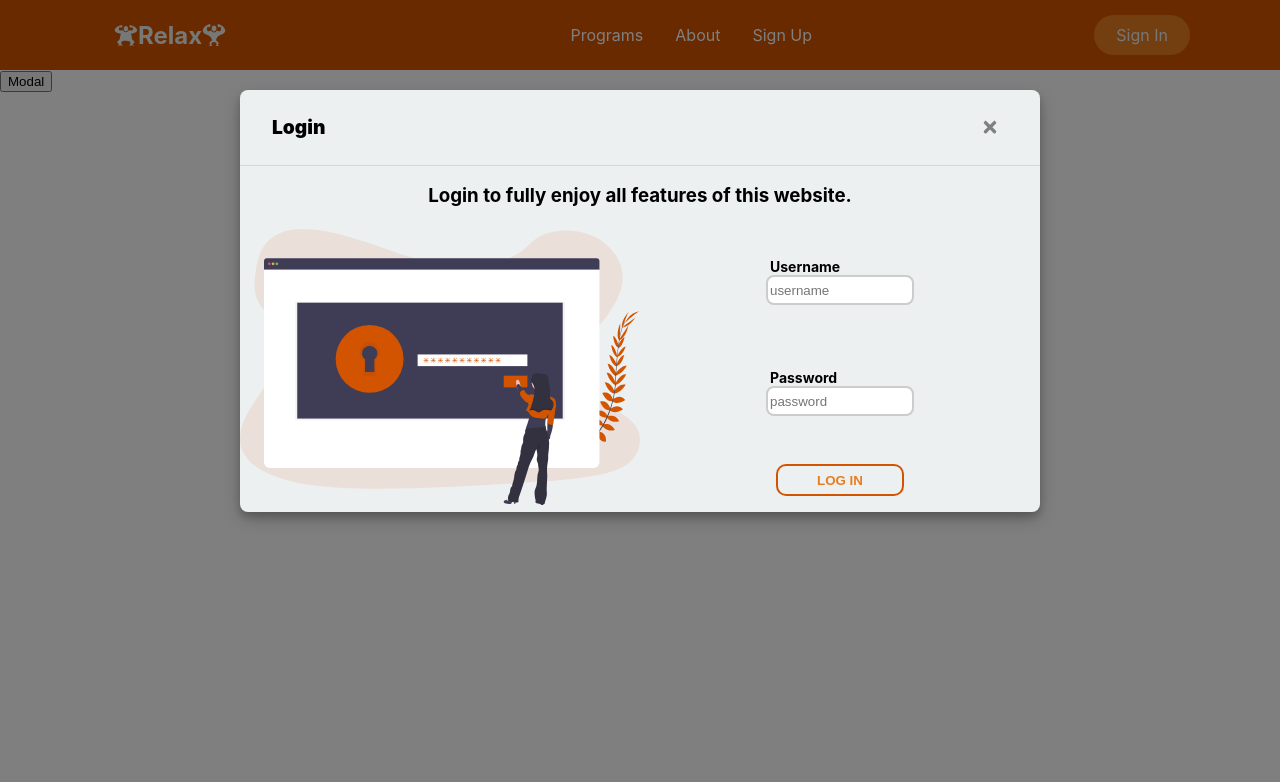
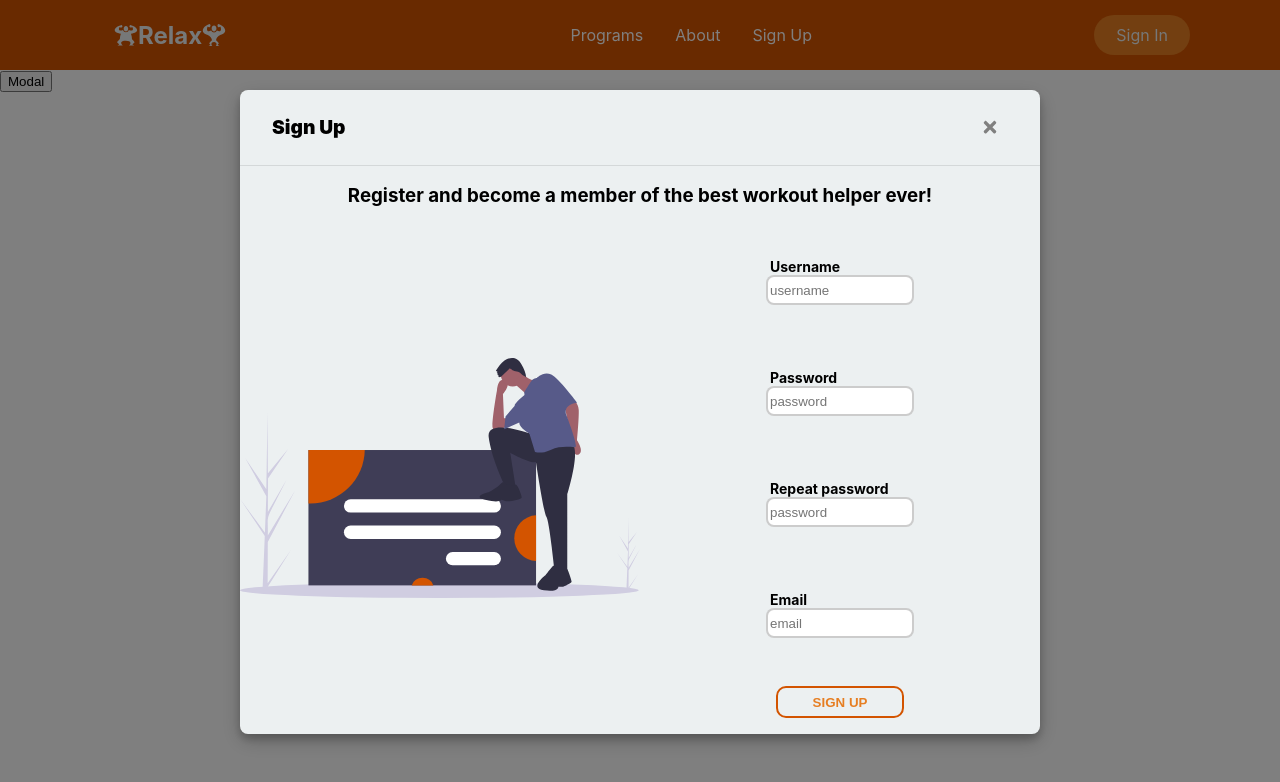
Before and after one commit to McCranky/relax-workout-helper, a React (Create React App) app: page / in a window 1280 px wide. Shown: the top 782 px of the page. Built offline with nearby package versions, Linux system fonts and the light colour scheme.

Commit message:
Modal register form

```diff
--- a/src/App.tsx
+++ b/src/App.tsx
@@ -1,6 +1,7 @@
 import React, { useState } from "react";
 import "./App.css";
 import ModalLoginForm from "./components/Modals/ModalLoginForm/ModalLoginForm";
+import ModalRegisterForm from "./components/Modals/ModalRegisterForm/ModalRegisterForm";
 import ModalVideo from "./components/Modals/ModalVideo/ModalVideo";
 import Navbar from "./components/Navbar/Navbar";
 import Sidebar from "./components/Sidebar/Sidebar";
@@ -18,7 +19,8 @@ function App() {
       <Sidebar isOpen={isOpen} onClose={toggleSidebar} />
       <Navbar onMobileMenu={toggleSidebar} />
       {/* <ModalVideo title="Testing title" url="/videos/1.mp4" visible={showModalVideo} onClose={() => setShowModalVideo(false)}/> */}
-      <ModalLoginForm visible={showModalVideo} onClose={() => setShowModalVideo(false)}/>
+      {/* <ModalLoginForm visible={showModalVideo} onClose={() => setShowModalVideo(false)}/> */}
+      <ModalRegisterForm visible={showModalVideo} onClose={() => setShowModalVideo(false)}/>
       <button onClick={() => setShowModalVideo(true)}>Modal</button>
     </>
   );
--- /dev/null
+++ b/src/components/Modals/ModalRegisterForm/ModalRegisterForm.tsx
@@ -0,0 +1,33 @@
+import React from 'react'
+import { useOnClickOutside } from '../../../utils/useOnClickOutside';
+import Form from '../../common/Form/Form';
+import { Button } from '../../common/Form/Form.styled';
+import Input from '../../common/Form/Input/Input';
+import Modal from '../../common/Modal/Modal';
+
+interface Props {
+    visible: boolean;
+    onClose: () => void;
+}
+
+const ModalRegisterForm = ({visible, onClose, ...props}: Props) => {
+    const modalRef = useOnClickOutside<HTMLDivElement>(onClose);
+
+    const handleSubmit = () => {
+        console.log("Submited.")
+    }
+
+    return (
+        <Modal title="Sign Up" onClose={onClose} divRef={modalRef} visible={visible}>
+            <Form imgUrl="/images/signup.svg" infotext="Register and become a member of the best workout helper ever!" onSubmit={handleSubmit}>
+                <Input name="username" label="Username" type="text"/>
+                <Input name="password" label="Password" type="password"/>
+                <Input name="password" label="Repeat password" type="password"/>
+                <Input name="email" label="Email" type="text"/>
+                <Button>Sign Up</Button>
+            </Form>
+        </Modal>
+    )
+}
+
+export default ModalRegisterForm
```
Also changed, not shown: public/images/signup.svg (added).
